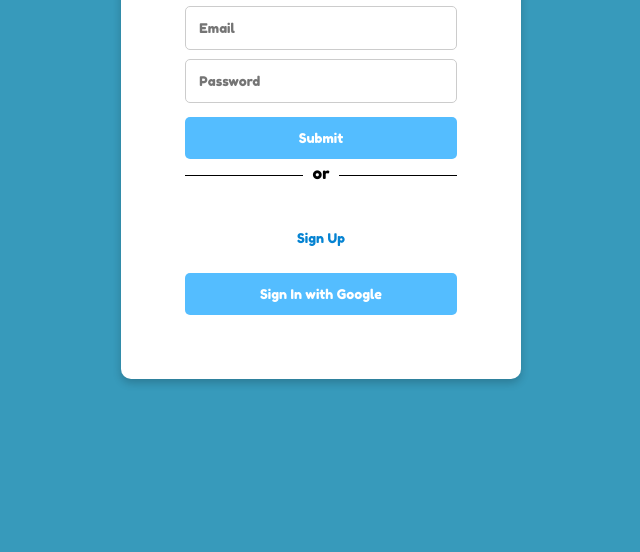
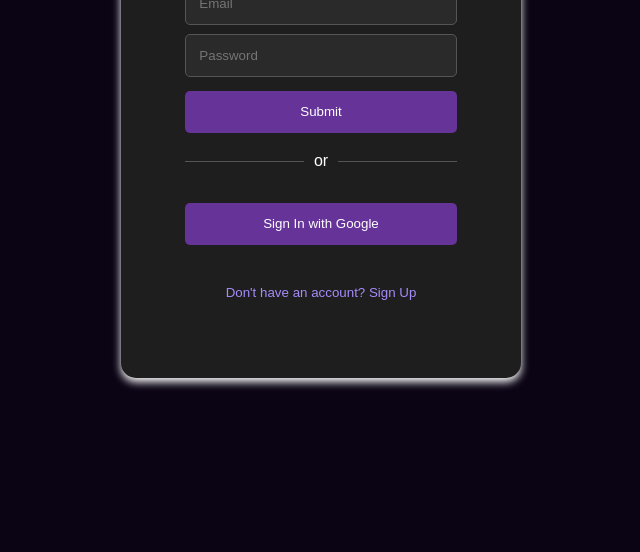
Before and after one commit to upes-open/OSoC-24-descr.ai.be, a website with bundled scripts: page auth/index.html in a window 1280 px wide. Shown: the part 248-800 px from the top of the page, without its empty margins (319-959 px from the left). Built offline with nearby package versions, Linux system fonts and the light colour scheme; no server answers.

Commit message:
updated fixes in #8 #9

```diff
--- a/auth/index.html
+++ b/auth/index.html
@@ -12,8 +12,9 @@
       <input id="password" type="password" placeholder="Password">
       <button id="submit">Submit</button>
       <p><span>or</span></p>
-      <button id="sign-up">Sign Up</button>
       <button id="google-sign-in">Sign In with Google</button>
+      <button id="sign-up">Don't have an account? Sign Up</button>
+
     </div>
 
     <div id="create-acct">
@@ -23,7 +24,7 @@
       <input id="password-signup" type="password" placeholder="Password *">
       <input id="confirm-password-signup" type="password" placeholder="Confirm Password *">
       <button id="create-acct-btn">Create Account</button>
-      <button id="return-btn">Return to Login</button>
+      <button id="return-btn">Already have an account? Return to Login</button>
     </div>
   </div>
   <script type="module" src="script.js"></script>
--- a/auth/main.css
+++ b/auth/main.css
@@ -4,41 +4,55 @@
   box-sizing: border-box;
   margin: 0;
   padding: 0;
-  font-family: 'Fredoka One', cursive;
+  font-family: 'Montserrat', sans-serif;
 }
+/*font-family: 'Montserrat', sans-serif;
+font-family: 'Raleway', sans-serif;
+font-family: 'Lora', serif;
+font-family: 'Poppins', sans-serif;
+font-family: 'Playfair Display', serif;
+font-family: 'Roboto', sans-serif;
+font-family: 'Bebas Neue', sans-serif;
+font-family: 'Open Sans', sans-serif;
+font-family: 'Oswald', sans-serif;
+font-family: 'Lobster', cursive;
+*/
 
 body {
-  background-color: rgb(55, 154, 187);
-}
+  background-color: rgb(11, 4, 21);
+  }
 
 h1 {
-  margin-bottom: 8%;
+  margin-bottom: 15%;
   text-align: center;
-  color: #2087c7;
+  color: rgb(173, 162, 255); /* Light purple-blue */
   letter-spacing: 0.1em;
   font-size: 2.5em;
 }
 
 p {
-  margin-top: 5%;
-  margin-bottom: 5%;
+  margin-top: 10%;
+  margin-bottom: 10%;
   width: 100%;
   text-align: center;
-  border-bottom: 1px solid #000;
+  border-bottom: 1px solid #555; /* Lightened for better contrast */
   line-height: 0.1em;
 }
 
 p span {
-  background: #fff;
+  background: #1e1e1e; /* Dark background for contrast */
+  color: #fefefe;
   padding: 0 10px;
 }
 
 input {
   margin-bottom: 3%;
   padding: 1em;
-  border: 1px solid #ccc;
+  border: 1px solid #555; /* Darkened border */
   border-radius: 5px;
   width: calc(100%);
+  background-color: #2a2a2a; /* Dark input background */
+  color: #fefefe;
 }
 
 input:last-of-type {
@@ -47,8 +61,8 @@ input:last-of-type {
 
 input:focus {
   outline: none;
-  border-color: #54bdff;
-  box-shadow: 0 0 5px rgba(0, 0, 0, 0.3);
+  border-color: #a78bfa; /* Purple-blue focus */
+  box-shadow: 0 0 5px rgba(167, 139, 250, 0.3); /* Purple-blue shadow */
 }
 
 button {
@@ -61,34 +75,35 @@ button {
 }
 
 button#submit, button#create-acct-btn, button#google-sign-in {
-  background-color: #54bdff;
+  background-color: rgb(102, 51, 153); /* Purple-blue */
   color: white;
   margin-top: 5%;
 }
 
 button#submit:hover, button#create-acct-btn:hover, button#google-sign-in:hover {
-  background-color: #0583D2;
+  background-color: rgb(153, 102, 204);
 }
 
 button#sign-up {
   background-color: transparent;
-  color: #0583D2;
+  color: #a78bfa;
   border: none;
   margin-top: 10%;
 }
 
 button#sign-up:hover {
   text-decoration: underline;
+  color: #c3a6ff;
 }
 
 .login-container {
-  background-color: white;
+  background-color: #1e1e1e;
   padding: 5%;
-  box-shadow: 0 4px 8px 0 rgba(0, 0, 0, 0.2);
+  box-shadow: 0 4px 8px 0 rgba(255, 255, 255, 255);
   width: 40vw;
   max-width: 400px;
-  margin: 15vh auto;
-  border-radius: 10px;
+  margin: 10vh auto;
+  border-radius: 15px;
 }
 
 #create-acct {
@@ -105,5 +120,5 @@ button#sign-up:hover {
 }
 
 #return-btn:hover {
-  color: #0583D2;
+  color: #a78bfa; /* Purple-blue hover */
 }
--- /dev/null
+++ b/auth/package.json
@@ -0,0 +1,5 @@
+{
+  "dependencies": {
+    "firebase": "^10.12.2"
+  }
+}
```
Also changed, not shown: auth/README.md, auth/image-2.png (added), auth/image-3.png (added), 1 other file.
